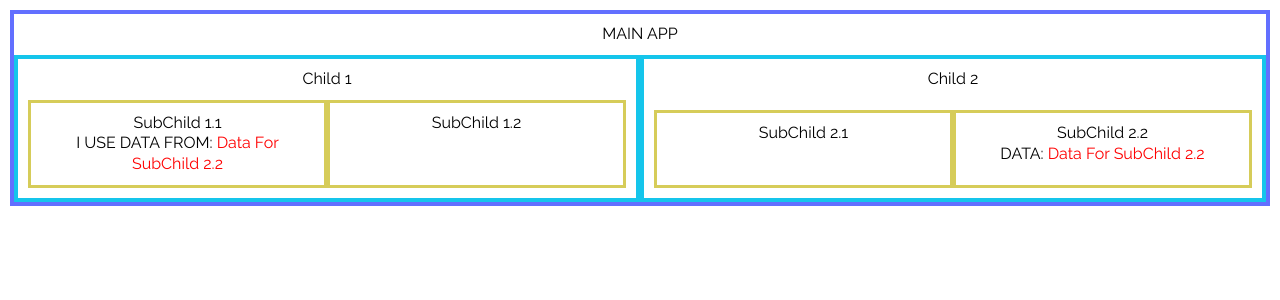
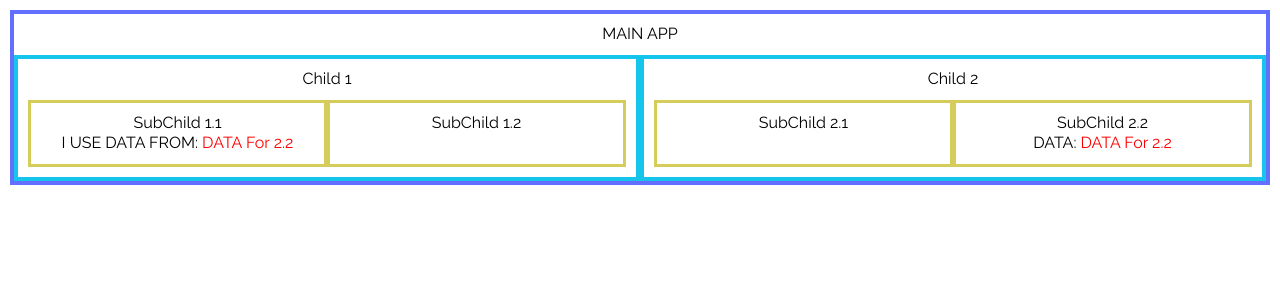
Before and after one commit to slikNET/js_complex_react, a React (Create React App) app: page / in a window 1280 px wide. Shown: the top 300 px of the page. Built offline with nearby package versions, Linux system fonts and the light colour scheme.

Commit message:
useContext 2

```diff
--- a/src/App.js
+++ b/src/App.js
@@ -1,21 +1,24 @@
-import React, {createContext} from 'react';
+import React, {createContext, useState} from 'react';
 
 import './App.scss';
 
 import Child1 from "./components/Child1/Child1";
 import Child2 from "./components/Child2/Child2";
 
-export const DATASubChild2_2 = createContext(null);
+export const DATA = createContext(null);
 
 const App = () => {
+
+    const [someData, setSomeData] = useState('');
+
     return (
         <div className={'tree'}>
             <div className={'tree-one'}>MAIN APP</div>
 
-            <DATASubChild2_2.Provider value="Data For SubChild 2.2">
+            <DATA.Provider value={{someData, setSomeData}}>
                 <Child1 />
                 <Child2 />
-            </DATASubChild2_2.Provider>
+            </DATA.Provider>
         </div>
     );
 };
--- a/src/components/Child1/SubChild1_1/SubChild1_1.js
+++ b/src/components/Child1/SubChild1_1/SubChild1_1.js
@@ -1,14 +1,14 @@
 import React, {useContext} from 'react';
-import {DATASubChild2_2} from "../../../App";
+import {DATA} from "../../../App";
 
 const SubChild1_1 = () => {
-    const data = useContext(DATASubChild2_2);
+    const {someData} = useContext(DATA);
 
     return (
         <div className={'tree-three'}>
             SubChild 1.1
             <br/>
-            I USE DATA FROM: <span style={{'color':'red'}}>{data}</span>
+            I USE DATA FROM: <span style={{'color':'red'}}>{someData}</span>
         </div>
     );
 };
--- a/src/components/Child2/SubChild2_2/SubChild2_2.js
+++ b/src/components/Child2/SubChild2_2/SubChild2_2.js
@@ -1,14 +1,18 @@
-import React, {useContext} from 'react';
-import {DATASubChild2_2} from "../../../App";
+import React, {useContext, useEffect} from 'react';
+import {DATA} from "../../../App";
 
 const SubChild2_2 = () => {
-    const data = useContext(DATASubChild2_2);
+    const {someData, setSomeData} = useContext(DATA);
+
+    useEffect(() => {
+        setSomeData('DATA For 2.2');
+    }, []);
 
     return (
         <div className={'tree-three'}>
             SubChild 2.2
             <br/>
-            DATA: <span style={{'color':'red'}}>{data}</span>
+            DATA: <span style={{'color':'red'}}>{someData}</span>
         </div>
     );
 };
```
